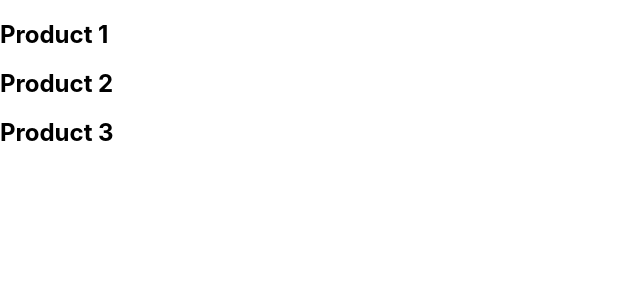
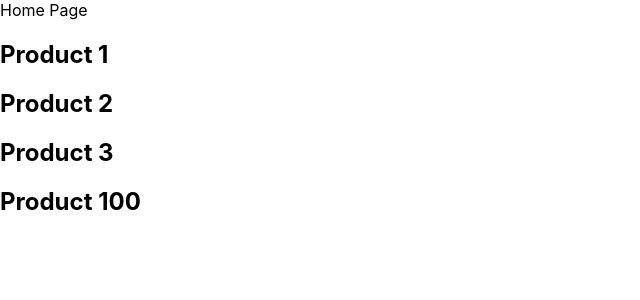
Before and after one commit to Sxhil296/next-hello-world, a Next.js app: page /product in a window 1280 px wide. Shown: the top 300 px of the page, without its empty margins (0-640 px from the left). Built offline with nearby package versions, Linux system fonts and the light colour scheme.

Commit message:
Link Component

```diff
--- a/pages/product/index.js
+++ b/pages/product/index.js
@@ -1,11 +1,14 @@
+import Link from 'next/link'
 import React from 'react'
 
-const index = () => {
+const index = ( {productId = 100} ) => {
   return (
     <div>
-        <h2>Product 1</h2>
-        <h2>Product 2</h2>
-        <h2>Product 3</h2>
+        <Link href='/'>Home Page</Link>
+        <h2><Link href='/product/1'>Product 1</Link></h2>
+        <h2><Link href='/product/2'>Product 2</Link></h2>
+        <h2><Link href='/product/3' replace>Product 3</Link></h2>
+        <h2><Link href={`/product/${productId}`}>Product {productId}</Link></h2>
     </div>
   )
 }
```
Also changed, not shown: pages/index.js (+8 -0 lines).
